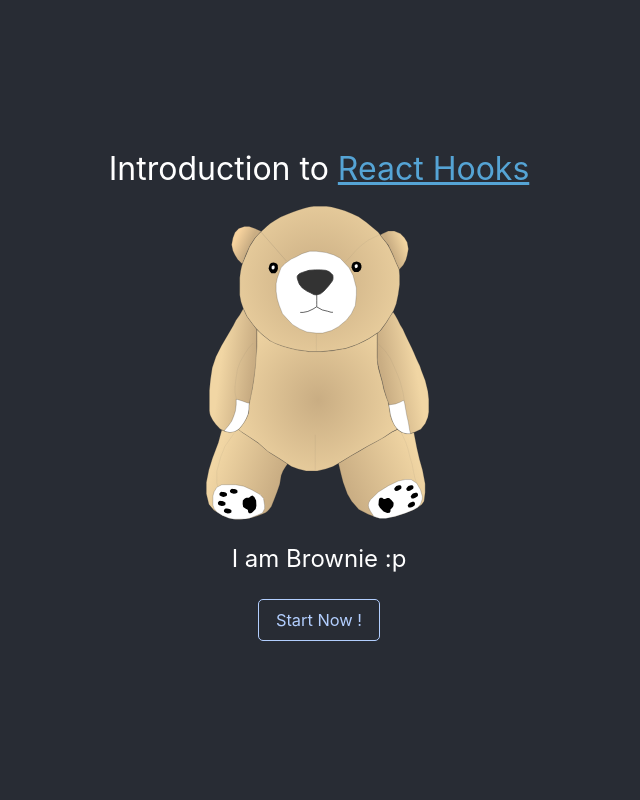
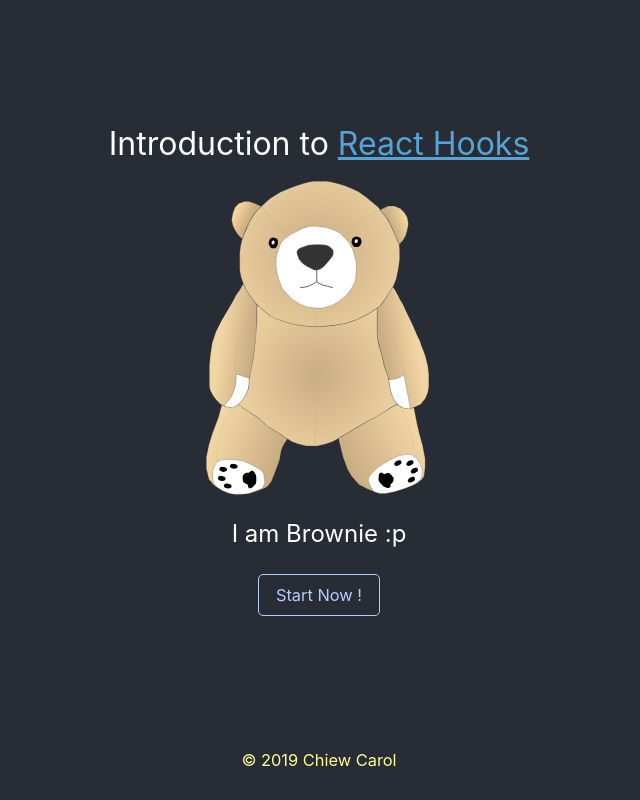
Before and after one commit to kyaroru/react-hooks, a React (Create React App) app: page /#/ in a window 1280 px wide. Shown: the whole page, without its empty margins (321-961 px from the left). Built offline with nearby package versions, Linux system fonts and the light colour scheme; a small style sheet from the web is missing.

Commit message:
Added copyright

```diff
--- a/src/routes/Intro.js
+++ b/src/routes/Intro.js
@@ -15,6 +15,13 @@ const Intro = () => (
       <div className="title">I am Brownie :p</div>
       <Link className="app-link" to="/topic" href="/topic">Start Now !</Link>
     </div>
+    <div className="copyright">
+      ©
+      {' '}
+      {new Date().getFullYear()}
+      {' '}
+      Chiew Carol
+    </div>
   </div>
 );
 
--- a/src/styles/app.scss
+++ b/src/styles/app.scss
@@ -6,6 +6,7 @@ body {
     sans-serif;
   -webkit-font-smoothing: antialiased;
   -moz-osx-font-smoothing: grayscale;
+  background-color: #282c34;
 }
 
 hr {
@@ -28,7 +29,6 @@ code {
 }
 
 .app-content {
-  background-color: #282c34;
   min-height: 100vh;
   display: flex;
   flex-direction: column;
@@ -171,3 +171,8 @@ code {
     right: 20px;
   }
 }
+
+.copyright {
+  color: #fdfd96;
+  padding-bottom: 30px;
+}
```
